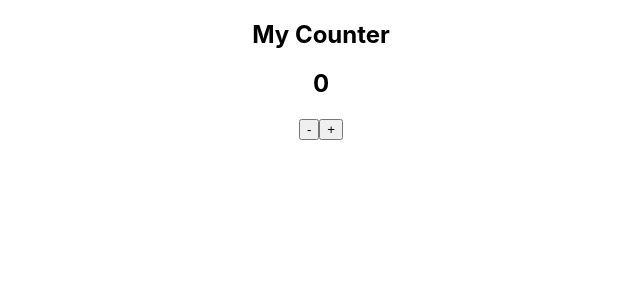
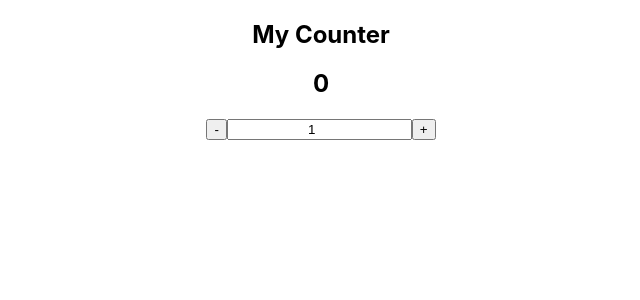
Before and after one commit to Alexlloydwhite/react-test-driven-development-, a React (Create React App) app: page / in a window 1280 px wide. Shown: the top 300 px of the page, without its empty margins (319-959 px from the left). Built offline with nearby package versions, Linux system fonts and the light colour scheme.

Commit message:
all tests passing

```diff
--- /dev/null
+++ b/src/Counter/Counter.css
@@ -0,0 +1,3 @@
+.text-center {
+    text-align: center;
+}
--- a/src/Counter/Counter.jsx
+++ b/src/Counter/Counter.jsx
@@ -1,14 +1,21 @@
 import { useState } from 'react';
+import './Counter.css';
 
 export default function Counter() {
     const [counterValue, setCounterValue] = useState(0);
+    const [inputValue, setInputValue] = useState(1);
 
   return (
     <div>
         <h2 data-testid="header">My Counter</h2>
         <h2 data-testid="counter">{counterValue}</h2>
         <button data-testid="subtract-btn">-</button>
-
+        <input
+            data-testid="input"
+            type="number"
+            value={inputValue}
+            className="text-center"
+        />
         <button data-testid="add-btn">+</button>
     </div>
   );
```
